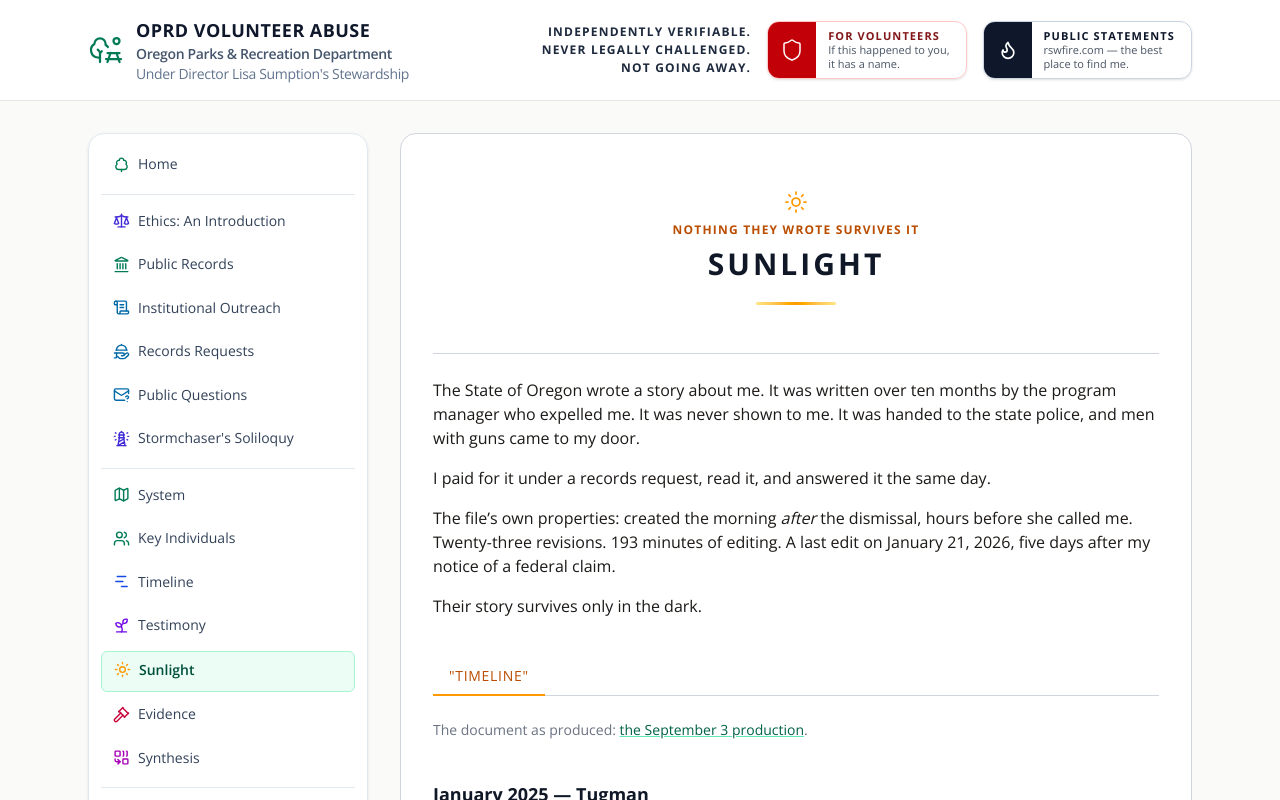
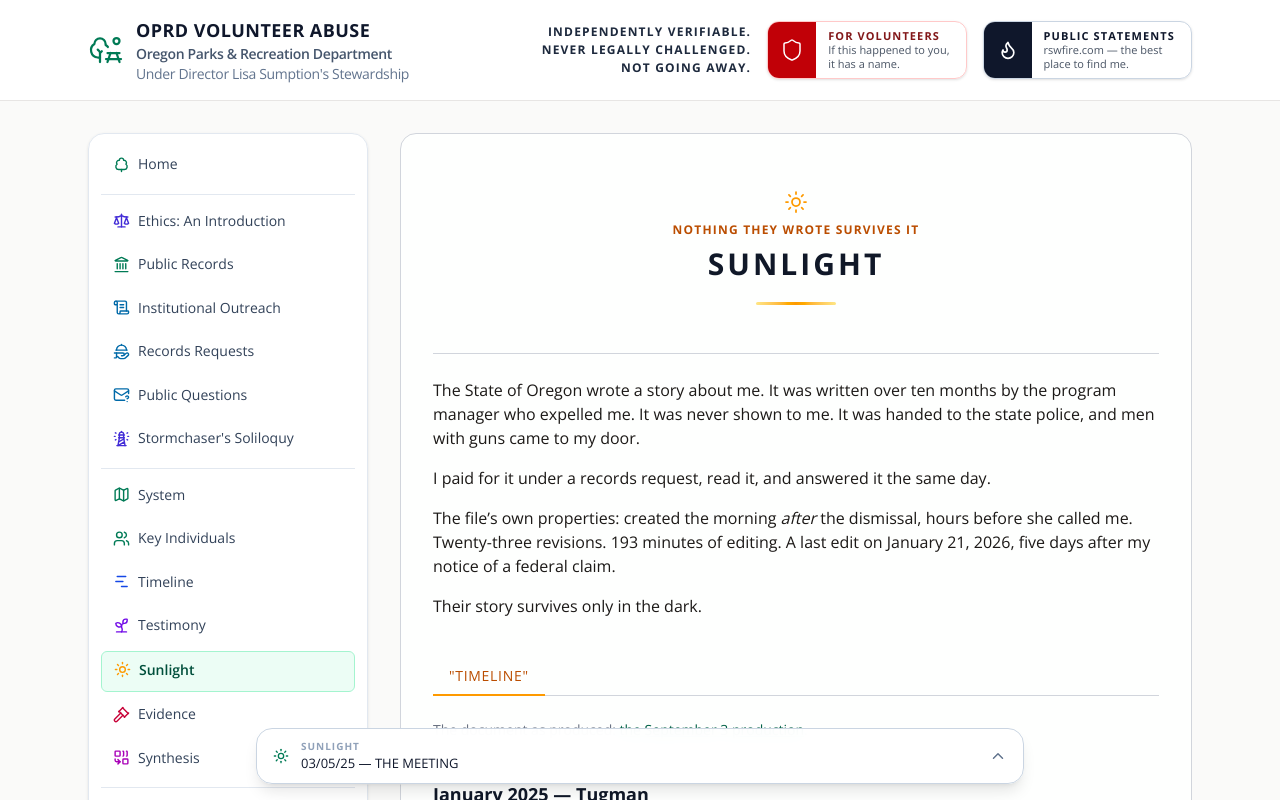
Before and after one commit to rswfire/rswfire.oprd, a Next.js app: page /sunlight in a window 1280 px wide. Shown: the top 800 px of the page. Built offline with nearby package versions, Linux system fonts and the light colour scheme.

Commit message:
Sunlight: contents bar; the poem's bar made one for any page

```diff
--- a/app/(archive)/soliloquy/page.tsx
+++ b/app/(archive)/soliloquy/page.tsx
@@ -6,7 +6,7 @@ import Cite from "@/components/Cite";
 import Icon from "@/components/Icon";
 import PersonLink from "@/components/PersonLink";
 import Moment from "@/components/player/Moment";
-import SoliloquyToc from "@/components/SoliloquyToc";
+import PageToc from "@/components/PageToc";
 
 const PICNIC = "01JNK2TKG01JTERAMB7J6AKPK1";
 const CALL = "01JQ59R3S0SHQ18E23BC0BM696";
@@ -411,7 +411,7 @@ export default function StormchasersSoliloquyPage() {
                     rswfire.com: signal analysis
                 </a>
             </div>
-            <SoliloquyToc />
+            <PageToc title="Stormchaser's Soliloquy" icon="Lighthouse" />
         </SectionPage>
     );
 }
--- a/app/(archive)/sunlight/page.tsx
+++ b/app/(archive)/sunlight/page.tsx
@@ -13,6 +13,7 @@ import type { ReactNode } from "react";
 import Link from "next/link";
 import SectionPage from "@/components/SectionPage";
 import SunlightTabs from "@/components/SunlightTabs";
+import PageToc from "@/components/PageToc";
 import { SUNLIGHT_SECTIONS } from "@/data/sunlight";
 import type { SunlightBlock } from "@/data/sunlight";
 
@@ -140,6 +141,7 @@ export default function SunlightPage() {
                     },
                 ]}
             />
+            <PageToc title="Sunlight" icon="Sun" />
         </SectionPage>
     );
 }
@@ -157,7 +159,7 @@ function TimelinePanel() {
 
             <div className="mt-10 space-y-10">
                 {SUNLIGHT_SECTIONS.map((section) => (
-                    <section key={section.heading} id={anchorFor(section.heading)} className="scroll-mt-24">
+                    <section key={section.heading} id={anchorFor(section.heading)} data-toc={section.heading} className="scroll-mt-24">
                         <h2 className="text-lg font-mono font-bold text-gray-900">{section.heading}</h2>
                         <div className="mt-3 space-y-4">
                             {group(section.blocks).map((seg, i) => {
--- a/components/SoliloquyToc.tsx
+++ b/components/PageToc.tsx
@@ -1,21 +1,22 @@
 "use client";
 
-// components/SoliloquyToc.tsx
+// components/PageToc.tsx
 //
-// The Key Individuals contents bar, for the poem: the preamble and its three
-// parts, read off the page, with the part the reader is at shown in the bar.
-// Opening the list jumps to one.
+// The Key Individuals contents bar, for any page: every element carrying
+// data-toc (and data-toc-num, a part's number), read off the page in order,
+// with the one the reader is at shown in the bar. Opening the list jumps to
+// one. Used by the poem's preamble and parts, and by sunlight's entries.
 import { useCallback, useEffect, useRef, useState } from "react";
-import Icon from "@/components/Icon";
+import Icon, { type IconName } from "@/components/Icon";
 
 interface Entry {
     id: string;
     label: string;
-    /** A part's number; the preamble has none. */
+    /** A part's number; an entry without one has none. */
     num: string;
 }
 
-export default function SoliloquyToc() {
+export default function PageToc({ title, icon }: { title: string; icon: IconName }) {
     const [entries, setEntries] = useState<Entry[]>([]);
     const [active, setActive] = useState<number | null>(null);
     const [open, setOpen] = useState(false);
@@ -30,7 +31,7 @@ export default function SoliloquyToc() {
         setEntries(out);
     }, []);
 
-    // The part the reader is at: the last one whose top has passed the middle of the screen.
+    // The entry the reader is at: the last one whose top has passed the middle of the screen.
     useEffect(() => {
         if (entries.length === 0) return;
         let raf = 0;
@@ -59,7 +60,7 @@ export default function SoliloquyToc() {
         return () => { document.body.style.overflow = overflow; };
     }, [open]);
 
-    // Keep the open list scrolled to the part the reader is at.
+    // Keep the open list scrolled to the entry the reader is at.
     useEffect(() => {
         if (!open || !listRef.current) return;
         const row = listRef.current.querySelector<HTMLElement>(`[data-i="${active ?? 0}"]`);
@@ -115,13 +116,13 @@ export default function SoliloquyToc() {
                         aria-expanded={open}
                         aria-label="Contents"
                     >
-                        <Icon name="Lighthouse" className="shrink-0 text-emerald-700" size={16} strokeWidth={2} />
+                        <Icon name={icon} className="shrink-0 text-emerald-700" size={16} strokeWidth={2} />
                         <span className="min-w-0 flex-1">
                             <span className="block text-[10px] font-bold uppercase tracking-widest text-slate-400">
-                                {current ? "Stormchaser's Soliloquy" : "Contents"}
+                                {current ? title : "Contents"}
                             </span>
                             <span className="block truncate font-mono text-[13px] text-slate-900">
-                                {current ? (current.num ? `${current.num} · ${current.label}` : current.label.toUpperCase()) : "STORMCHASER'S SOLILOQUY"}
+                                {current ? (current.num ? `${current.num} · ${current.label}` : current.label.toUpperCase()) : title.toUpperCase()}
                             </span>
                         </span>
                         <Icon name={open ? "ChevronDown" : "ChevronUp"} className="shrink-0 text-slate-500" size={18} strokeWidth={2} />
```
